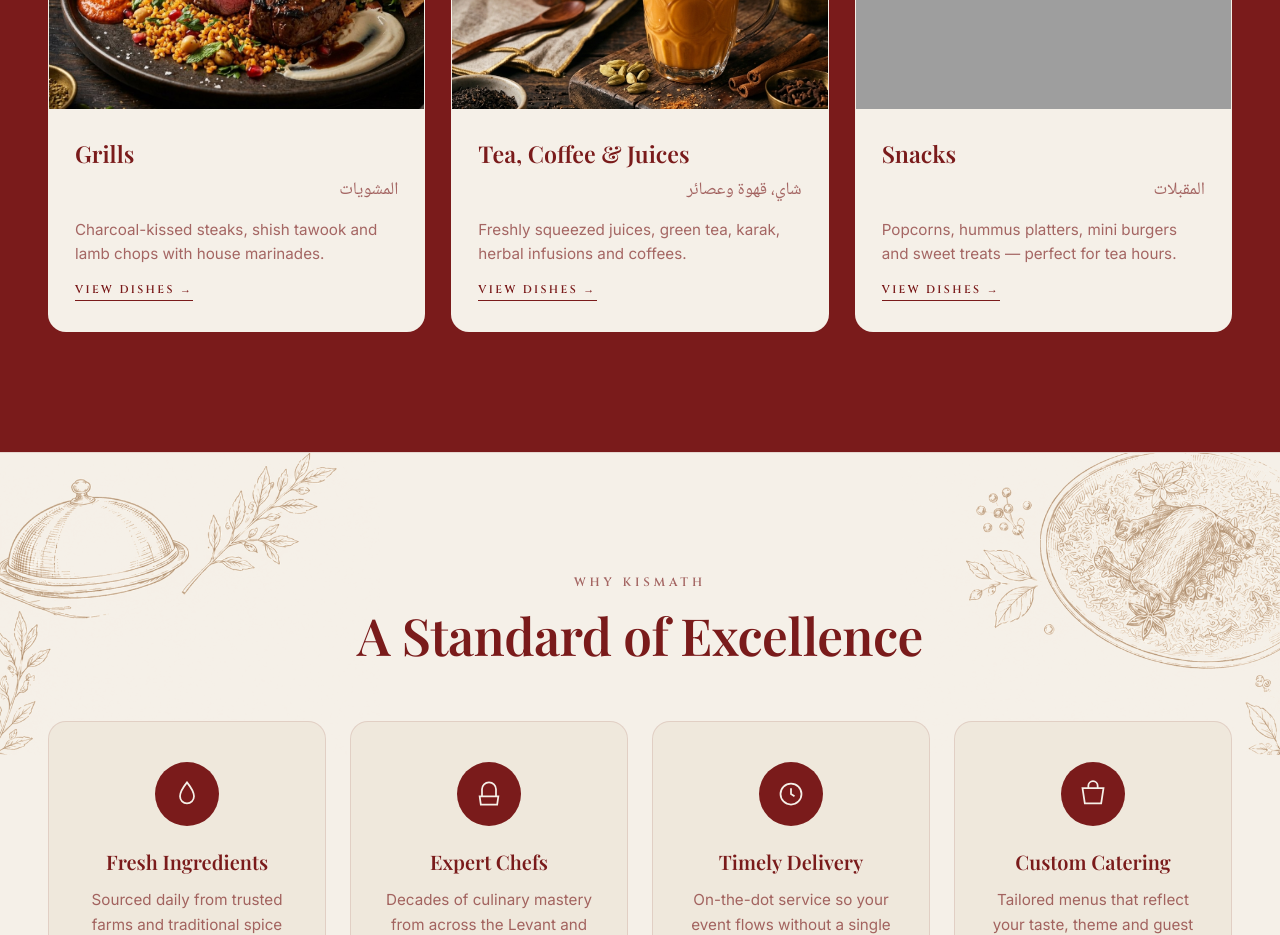
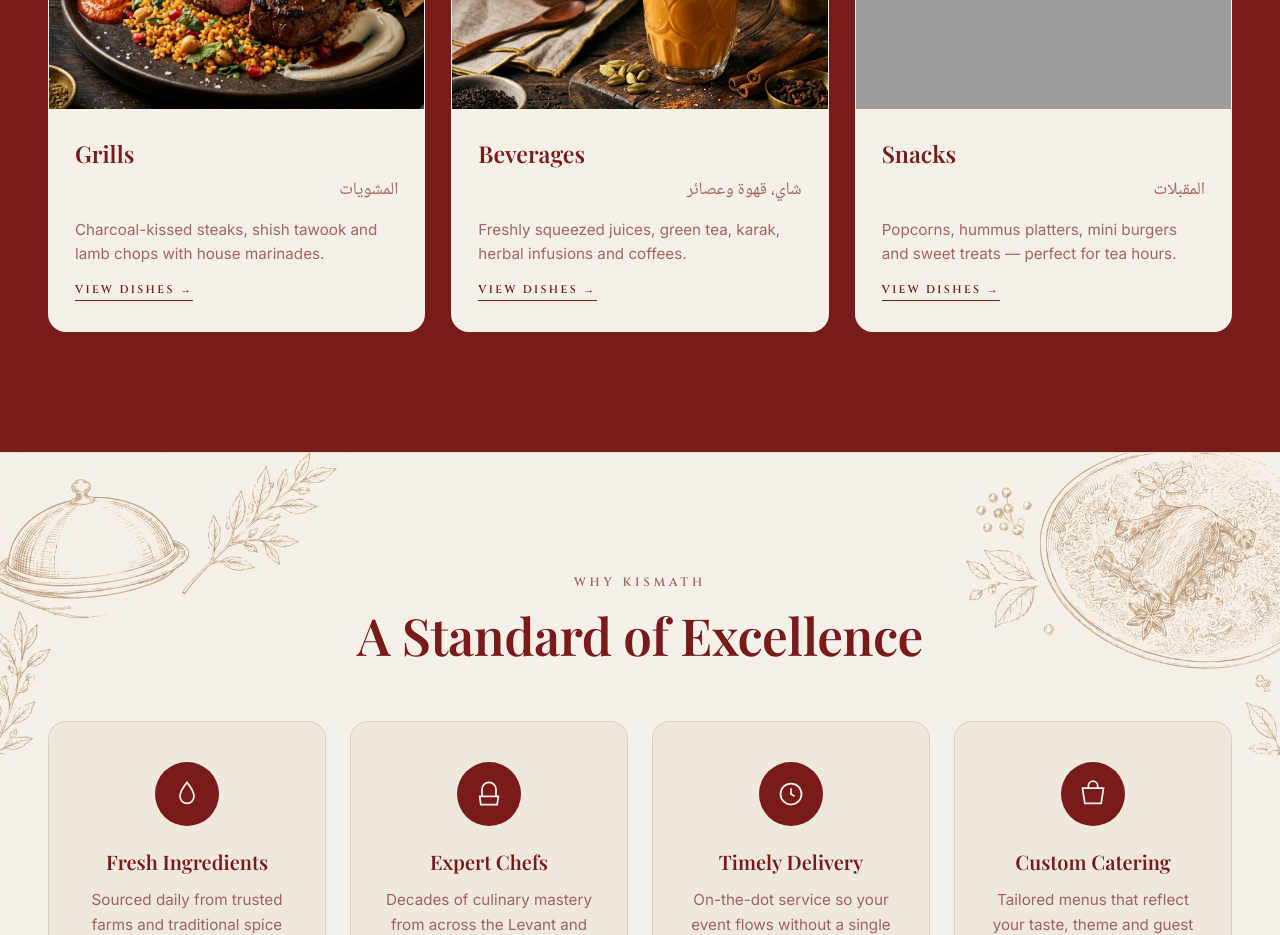
Before and after one commit to ashaheem32/kismath_catering_sa, a website: page index.html in a window 1280 px wide. Shown: the part 3200-4135 px from the top of the page. Drawn offline with nearby package versions, Linux system fonts and the light colour scheme; grey boxes are pictures that could not be loaded; a web font is replaced by a local one.

Commit message:
Rename Tea, Coffee & Juices category to Beverages

```diff
--- a/index.html
+++ b/index.html
@@ -206,13 +206,13 @@
           </div>
         </article>
 
-        <article class="menu-card" data-category="beverages" role="button" tabindex="0" aria-label="View Tea, Coffee and Juices menu">
+        <article class="menu-card" data-category="beverages" role="button" tabindex="0" aria-label="View Beverages menu">
           <div class="menu-card-img">
             <img loading="lazy" src="images/menu/karak_tea.jpg" alt="Karak tea" />
             <span class="menu-icon" aria-hidden="true">☕</span>
           </div>
           <div class="menu-card-body">
-            <h3 class="menu-card-title">Tea, Coffee & Juices</h3>
+            <h3 class="menu-card-title">Beverages</h3>
             <p class="menu-card-ar" lang="ar" dir="rtl">شاي، قهوة وعصائر</p>
             <p class="menu-card-desc">Freshly squeezed juices, green tea, karak, herbal infusions and coffees.</p>
             <span class="menu-card-link">View dishes →</span>
--- a/js/main.js
+++ b/js/main.js
@@ -89,7 +89,7 @@
       ],
     },
     beverages: {
-      title: 'Tea, Coffee & Juices',
+      title: 'Beverages',
       ar: 'شاي، قهوة وعصائر',
       dishes: [
         { name: 'Green Tea',                  img: 'images/menu/green_tea.jpg' },
```
